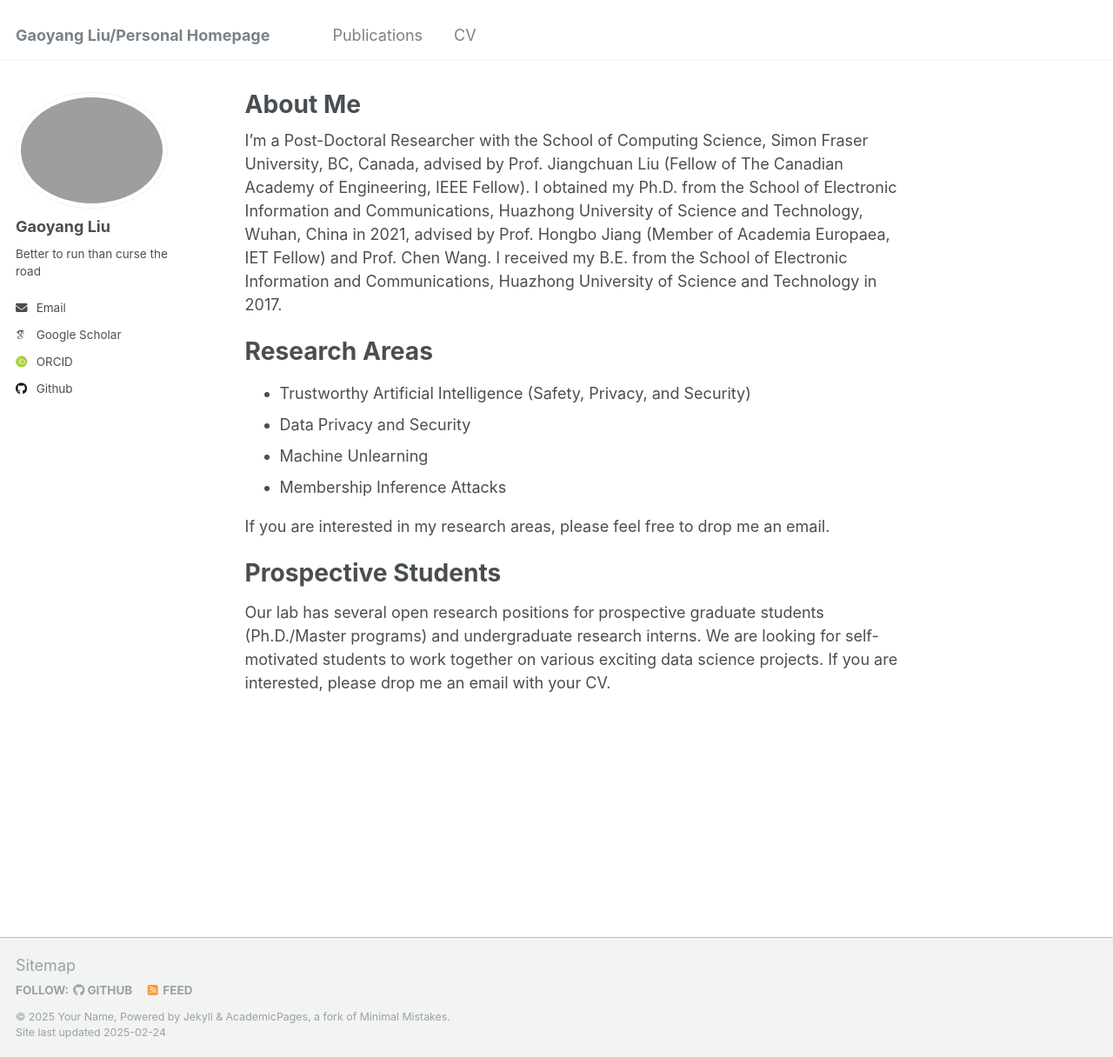
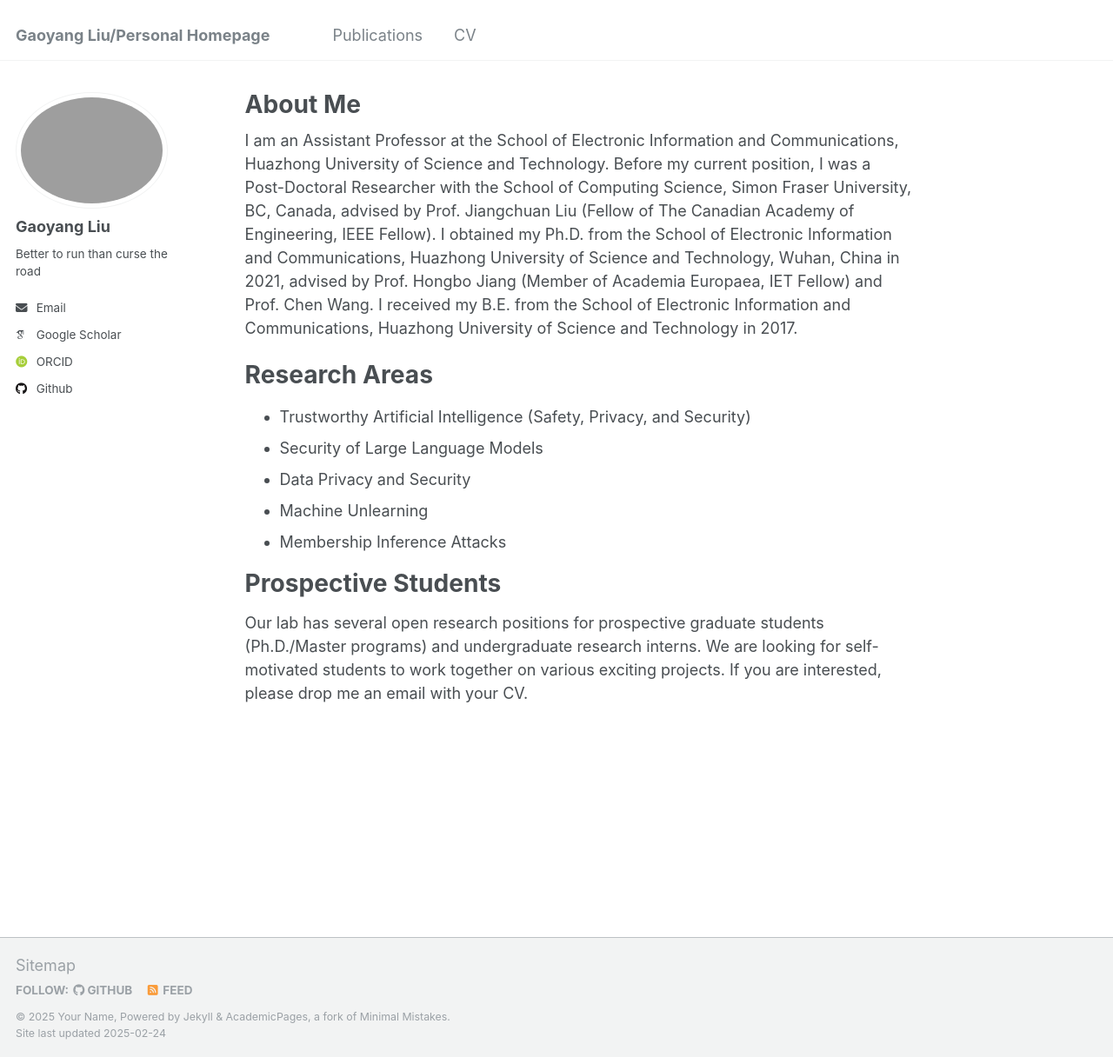
Before and after one commit to gyliu1991/gyliu1991.github.io, a Jekyll site: the page built from _pages/about.md, in a window 1280 px wide and 1216 px high. Shown: the whole window at 87% size. Built offline with Jekyll 4.4.1, drawn with Linux system fonts in a browser that asks for light colours; some web fonts are replaced.

Commit message:
Update about.md
update about me

```diff
--- a/_pages/about.md
+++ b/_pages/about.md
@@ -7,20 +7,20 @@ redirect_from:
   - /about.html
 ---
 
-I'm a Post-Doctoral Researcher with the School of Computing Science, Simon Fraser University, BC, Canada, advised by Prof. Jiangchuan Liu (Fellow of The Canadian Academy of Engineering, IEEE Fellow). I obtained my Ph.D. from the School of Electronic Information and Communications, Huazhong University of Science and Technology, Wuhan, China in 2021, advised by Prof. Hongbo Jiang (Member of Academia Europaea, IET Fellow) and Prof. Chen Wang. I received my B.E. from the School of Electronic Information and Communications, Huazhong University of Science and Technology in 2017.
+I am an Assistant Professor at the School of Electronic Information and Communications, Huazhong University of Science and Technology. Before my current position, I was a Post-Doctoral Researcher with the School of Computing Science, Simon Fraser University, BC, Canada, advised by Prof. Jiangchuan Liu (Fellow of The Canadian Academy of Engineering, IEEE Fellow). I obtained my Ph.D. from the School of Electronic Information and Communications, Huazhong University of Science and Technology, Wuhan, China in 2021, advised by Prof. Hongbo Jiang (Member of Academia Europaea, IET Fellow) and Prof. Chen Wang. I received my B.E. from the School of Electronic Information and Communications, Huazhong University of Science and Technology in 2017.
 
 
 
 Research Areas
 ====
 * Trustworthy Artificial Intelligence (Safety, Privacy, and Security)
+* Security of Large Language Models
 * Data Privacy and Security
 * Machine Unlearning
 * Membership Inference Attacks
 
-If you are interested in my research areas, please feel free to drop me an email.
 
 
 Prospective Students
-===
-Our lab has several open research positions for prospective graduate students (Ph.D./Master programs) and undergraduate research interns. We are looking for self-motivated students to work together on various exciting data science projects. If you are interested, please drop me an email with your CV.
+====
+Our lab has several open research positions for prospective graduate students (Ph.D./Master programs) and undergraduate research interns. We are looking for self-motivated students to work together on various exciting projects. If you are interested, please drop me an email with your CV.
```
